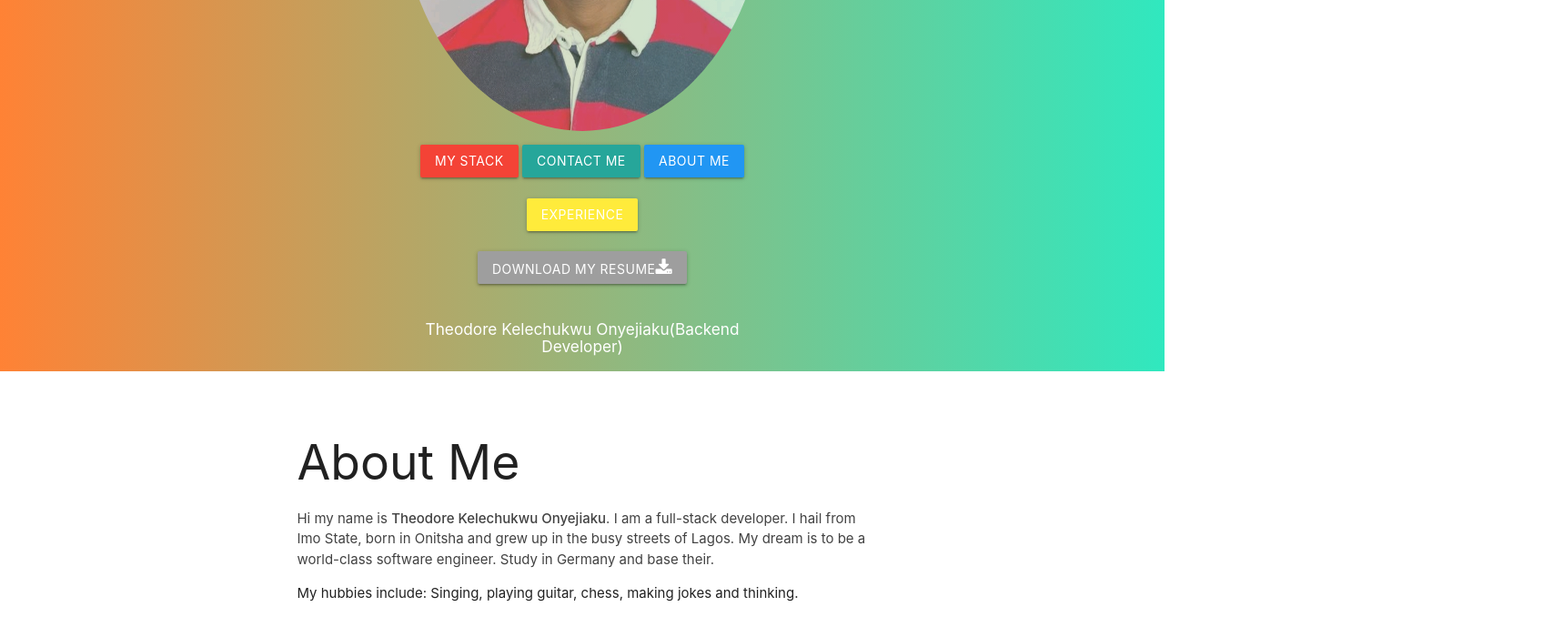
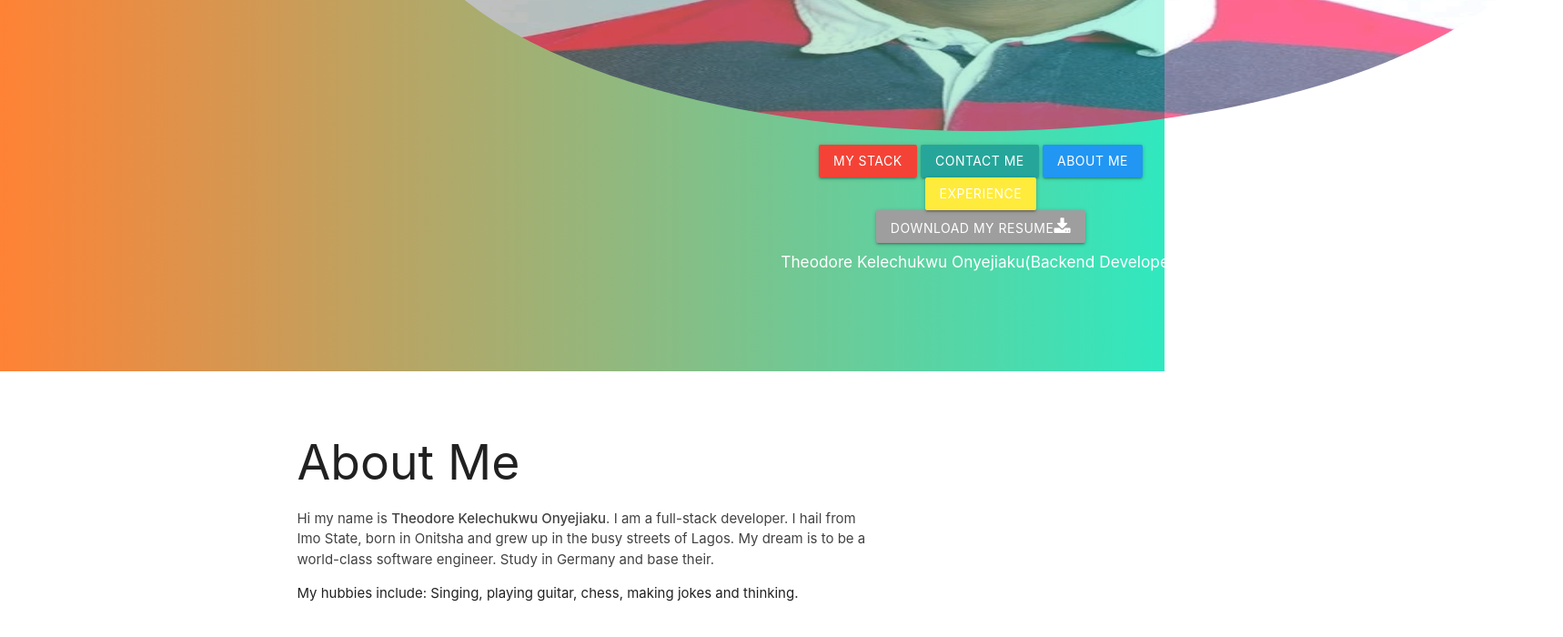
Before and after one commit to Theodore-Kelechukwu-Onyejiaku/portfolio-website, a React (Create React App) app in the folder frontend/: page / in a window 1280 px wide. Shown: the part 392-1092 px from the top of the page at 91% size, 1718 px wide, since content can reach past the window. Built offline with nearby package versions, Linux system fonts and the light colour scheme.

Commit message:
fix frontend

```diff
--- a/frontend/src/components/Home.js
+++ b/frontend/src/components/Home.js
@@ -15,7 +15,7 @@ const Home = () => {
                 <div className="col s12 m8 l4
                 ">
                     <div style={{
-                        height: "100vh"
+                        height: "100vh",width:"100vw"
                     }}>
                         <div style={{ height: "67%", }}>
                             <img className="circle" src={theo} style={{ height: "100%", width: "100%", margin: "0 auto", opacity: "0.6" }} alt="theodore" />
@@ -28,15 +28,11 @@ const Home = () => {
                             {" "}
                             <a className="btn blue animate__animated animate__wobble" href="#about">About Me</a>
                             <br />
-                            <br />
                             <a className="btn yellow animate__animated animate__shakeX" href="#experience">Experience</a>
                             <br />
-                            <br/>
                             <a href={resume} className="btn grey tooltipped" data-position="bottom" data-tooltip="I am a tooltip">Download my Resume<i className="fa fa-download"></i></a>
-                        </div>
-                        <br/>
-                        <div className="white-text center-align">
-                            <h6 className="animate__animated animate__rubberBand">Theodore Kelechukwu Onyejiaku(Backend Developer)</h6>
+                            <h6 className="white-text animate__animated animate__rubberBand">Theodore Kelechukwu Onyejiaku(Backend Developer)</h6>
+
                         </div>
                     </div>
                 </div>
```
